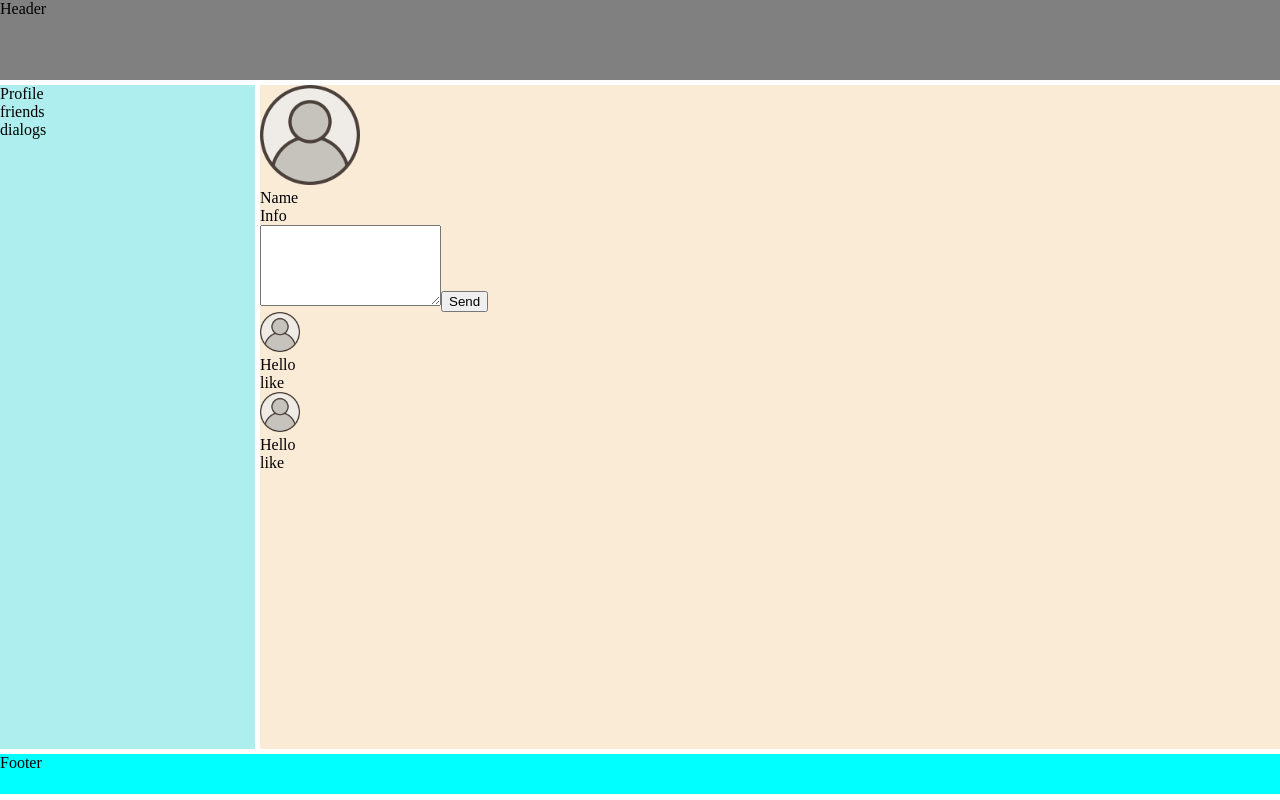
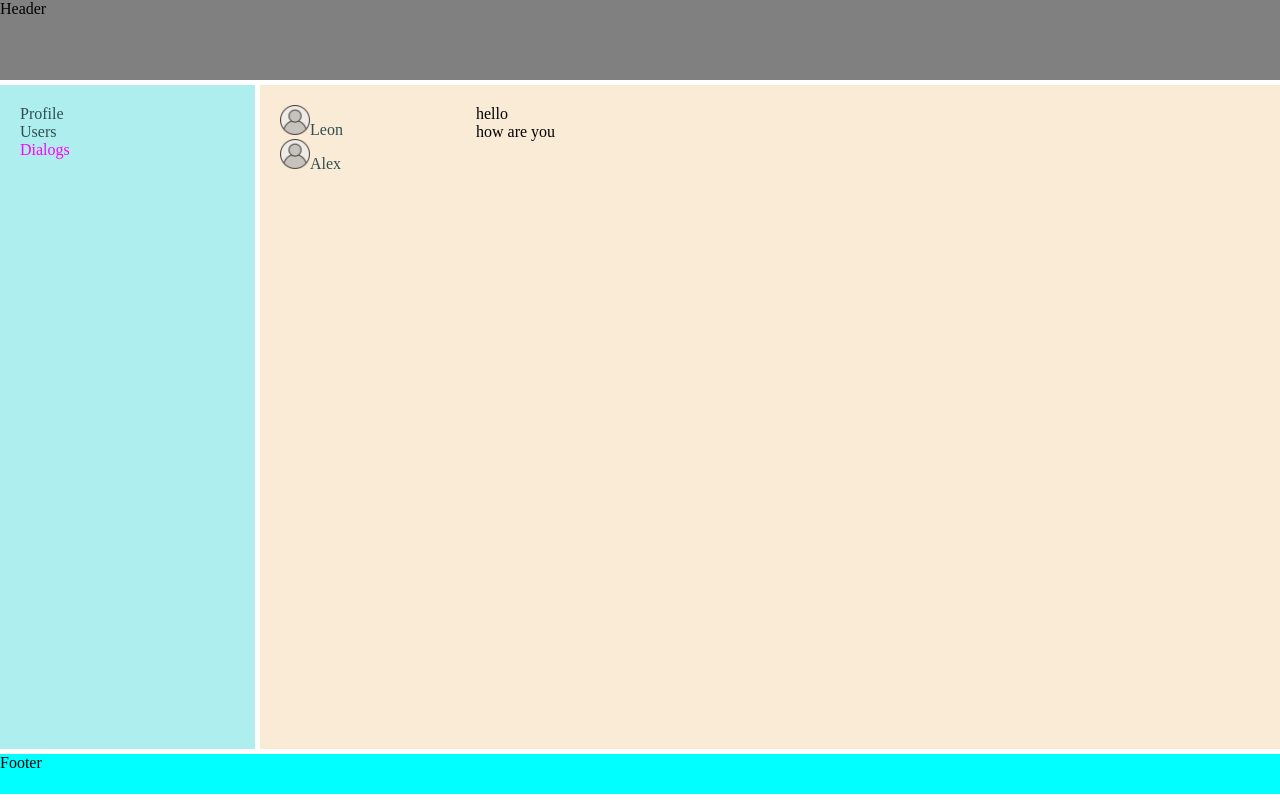
Before and after one commit to LeonShus/SocialTS, a React (Create React App) app: page /dialogs in a window 1280 px wide. Built offline with nearby package versions, Linux system fonts and the light colour scheme.

Commit message:
Dialogs change

```diff
--- a/package.json
+++ b/package.json
@@ -10,8 +10,10 @@
     "@types/node": "^12.0.0",
     "@types/react": "^17.0.0",
     "@types/react-dom": "^17.0.0",
+    "@types/react-router-dom": "^5.3.1",
     "react": "^17.0.2",
     "react-dom": "^17.0.2",
+    "react-router-dom": "^5.3.0",
     "react-scripts": "4.0.3",
     "typescript": "^4.1.2",
     "web-vitals": "^1.0.1"
--- a/src/App.tsx
+++ b/src/App.tsx
@@ -4,9 +4,13 @@ import Header from "./Components/Header/Header";
 import AsideNav from "./Components/AsideNav/AsideNav";
 import Profile from "./Components/Profile/Profile";
 import Footer from "./Components/Footer/Footer";
+import {BrowserRouter, Route} from "react-router-dom";
+import Dialogs from "./Components/Dialogs/Dialogs";
+import Users from "./Components/Users/Users";
 
 function App() {
     return (
+        <BrowserRouter>
             <div className={classes.container}>
                 <div className={classes.header}>
                     <Header/>
@@ -14,13 +18,19 @@ function App() {
                 <div className={classes.asideNav}>
                     <AsideNav/>
                 </div>
+
                 <div className={classes.mainSection}>
-            <Profile/>
+                    <Route path="/profile" render={() => <Profile/>}/>
+                    <Route path="/dialogs" render={() => <Dialogs/>}/>
+                    <Route path="/users" render={() => <Users/>}/>
                 </div>
+
                 <div className={classes.footer}>
                     <Footer/>
                 </div>
             </div>
+        </BrowserRouter>
+
     );
 }
 
--- /dev/null
+++ b/src/Components/AsideNav/Aside.module.css
@@ -0,0 +1,16 @@
+.links{
+    padding: 20px;
+}
+
+.links a{
+    text-decoration: none;
+    color: darkslategray;
+}
+
+.links a:hover{
+    color: fuchsia;
+}
+
+.links a.activeLink {
+    color: fuchsia;
+}
--- a/src/Components/AsideNav/AsideNav.tsx
+++ b/src/Components/AsideNav/AsideNav.tsx
@@ -1,20 +1,22 @@
 import React from "react";
+import { NavLink } from "react-router-dom";
+import classes from "./Aside.module.css"
 
 
 const AsideNav = () => {
     return (
         <aside>
-            <div>
-                Profile
+            <div className={classes.links}>
+                <div>
+                    <NavLink to="/profile" activeClassName={classes.activeLink}>Profile</NavLink>
+                </div>
+                <div>
+                    <NavLink to="/users" activeClassName={classes.activeLink}>Users</NavLink>
+                </div>
+                <div>
+                    <NavLink to="/dialogs" activeClassName={classes.activeLink}>Dialogs</NavLink>
+                </div>
             </div>
-            <div>
-                friends
-            </div>
-            <div>
-                dialogs
-            </div>
-
-
         </aside>
     )
 }
--- /dev/null
+++ b/src/Components/Dialogs/Dialogs.module.css
@@ -0,0 +1,16 @@
+.avatar {
+    height: 30px;
+}
+
+.users a {
+    text-decoration: none;
+    color: darkslategray;
+}
+
+
+
+.dialogs{
+    display: grid;
+    grid-template-columns: 1fr 4fr;
+    padding: 20px;
+}
--- /dev/null
+++ b/src/Components/Dialogs/Dialogs.tsx
@@ -0,0 +1,33 @@
+import React from "react";
+import classes from "./Dialogs.module.css"
+import userDef from "../../DefaultItems/Img/userDef.png"
+import { NavLink } from "react-router-dom";
+
+
+const Dialogs = () => {
+    return (
+        <div className={classes.dialogs}>
+            <div className={classes.users}>
+                <div>
+                    <img className={classes.avatar} src={userDef} alt="avatar"/>
+                    <NavLink to="/dialogs/1">Leon</NavLink>
+                </div>
+                <div>
+                    <img className={classes.avatar} src={userDef} alt="avatar"/>
+                    <NavLink to="/dialogs/2">Alex</NavLink>
+                </div>
+            </div>
+            <div className={classes.window}>
+                <div>
+                    hello
+                </div>
+                <div>
+                    how are you
+                </div>
+            </div>
+        </div>
+
+    )
+}
+
+export default Dialogs
--- a/src/Components/Profile/MyPosts/MyPosts.tsx
+++ b/src/Components/Profile/MyPosts/MyPosts.tsx
@@ -6,11 +6,11 @@ const MyPosts = () => {
     return (
         <div>
             <div>
-                <textarea rows={5}></textarea>
+                <textarea rows={3}></textarea>
                 <button>Send</button>
             </div>
-            <Post/>
-            <Post/>
+            <Post message="Hello, Boy" likeCount={5}/>
+            <Post message={"Hi!!!!"} likeCount={10}/>
 
         </div>
     )
--- a/src/Components/Profile/MyPosts/Post/Post.tsx
+++ b/src/Components/Profile/MyPosts/Post/Post.tsx
@@ -2,12 +2,17 @@ import React from "react";
 import classes from "./Post.module.css"
 import userDef from "../../../../DefaultItems/Img/userDef.png"
 
-const Post = () => {
+type PostPropsType = {
+    message: string
+    likeCount: number
+}
+
+const Post = (props : PostPropsType) => {
     return (
         <div>
             <img className={classes.avatar} src={userDef} alt="avatar"/>
-            <div>Hello</div>
-            like
+            <div>{props.message}</div>
+            &#9825;{ props.likeCount}
         </div>
     )
 }
--- a/src/Components/Profile/Profile.module.css
+++ b/src/Components/Profile/Profile.module.css
@@ -1,3 +1,7 @@
 .avatar{
     height: 100px;
 }
+
+.container {
+    padding: 20px;
+}
--- a/src/Components/Profile/Profile.tsx
+++ b/src/Components/Profile/Profile.tsx
@@ -6,7 +6,7 @@ import MyPosts from "./MyPosts/MyPosts";
 
 const Profile = () => {
     return (
-        <main>
+        <main className={classes.container}>
             <div>
                 <img className={classes.avatar} src={userDef} alt="avatar"/>
             </div>
@@ -17,7 +17,6 @@ const Profile = () => {
                 Info
             </div>
 
-
             <div>
                 <MyPosts/>
             </div>
--- /dev/null
+++ b/src/Components/Users/Users.tsx
@@ -0,0 +1,12 @@
+import React from "react";
+
+
+const Users = () => {
+    return (
+        <footer>
+            Users
+        </footer>
+    )
+}
+
+export default Users
```
Also changed, not shown: 1 other file (tests, documents, lock files or other folders). Lines whose indentation alone changed are shown as unchanged.
